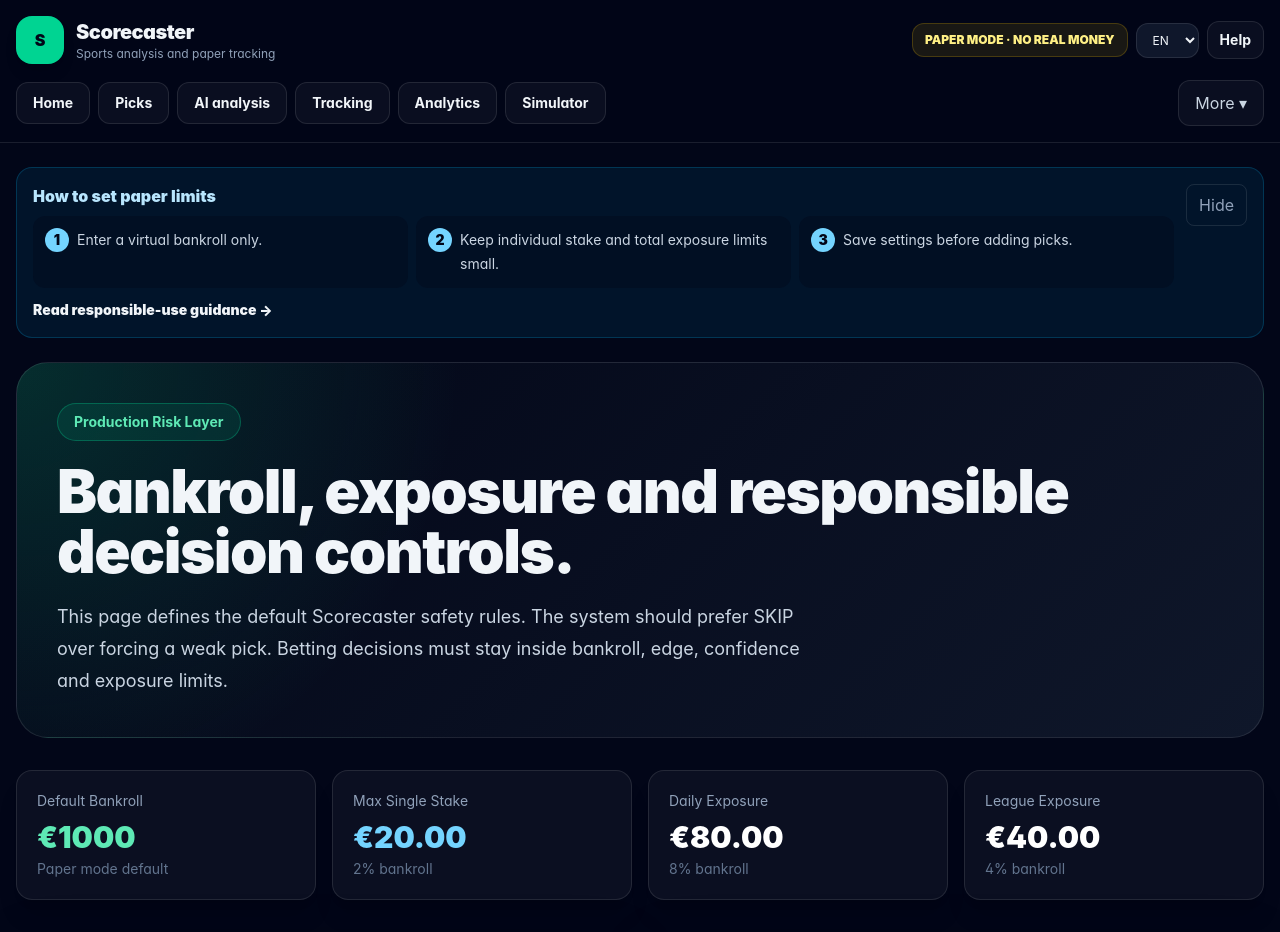
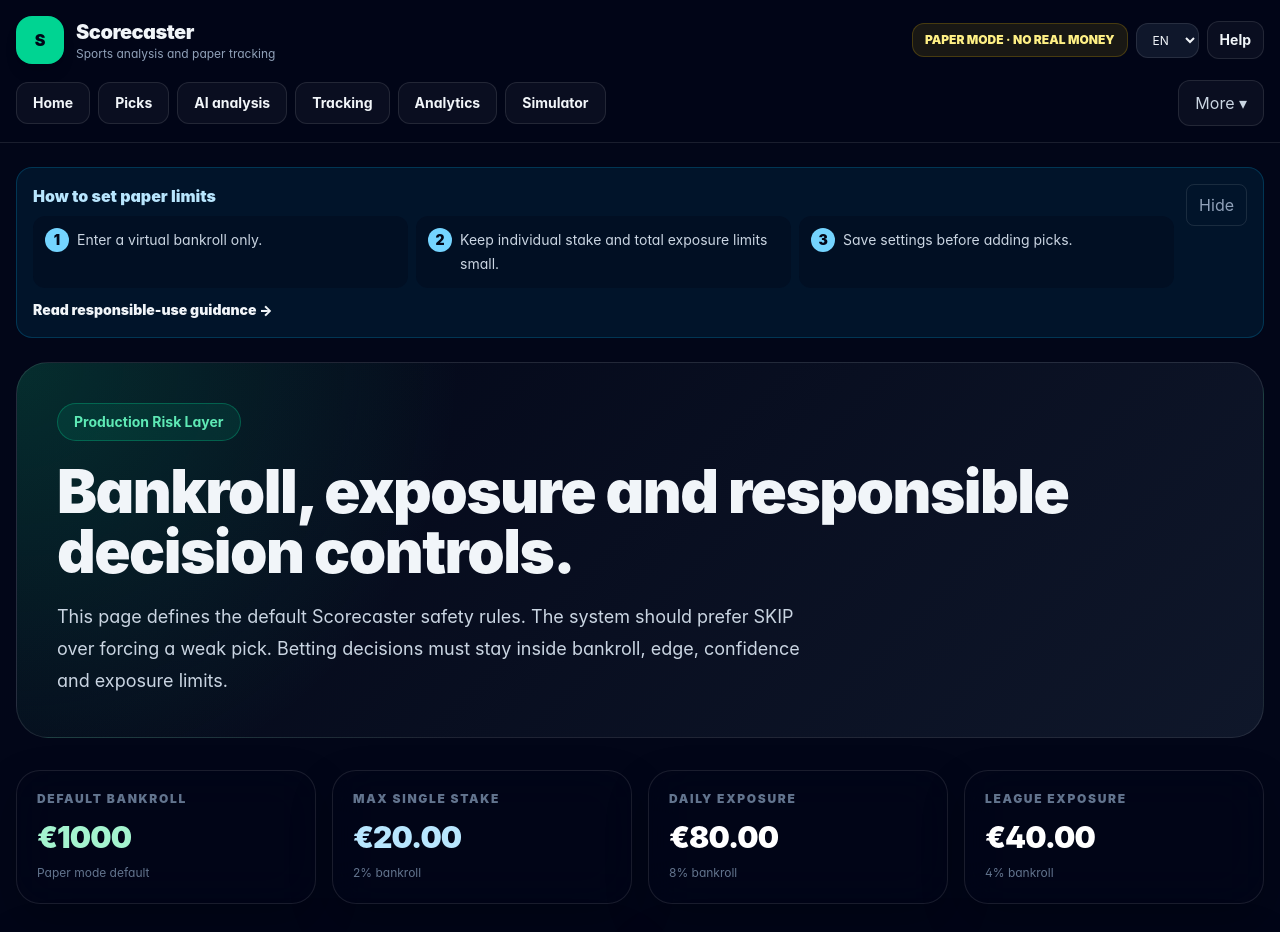
Before and after one commit to vv-glitchhub/scorecaster, a Next.js app: page /risk in a window 1280 px wide. Shown: the top 932 px of the page. Built offline with nearby package versions, Linux system fonts and the light colour scheme.

Commit message:
Modernize shared stat cards

```diff
--- a/app/components/StatCard.jsx
+++ b/app/components/StatCard.jsx
@@ -1,18 +1,24 @@
-export default function StatCard({ title, value, subtitle, tone = "default" }) {
-  const toneClass =
-    tone === "green"
-      ? "text-emerald-300"
-      : tone === "red"
-      ? "text-red-300"
+export default function StatCard({ title, value, subtitle, tone = "default", icon }) {
+  const toneClass = tone === "green"
+    ? "text-emerald-200"
+    : tone === "red"
+      ? "text-rose-200"
       : tone === "blue"
-      ? "text-sky-300"
-      : "text-white";
+        ? "text-sky-200"
+        : tone === "yellow"
+          ? "text-amber-200"
+          : tone === "purple"
+            ? "text-purple-200"
+            : "text-white";
 
   return (
-    <div className="rounded-2xl border border-white/10 bg-white/[0.04] p-5 shadow-xl">
-      <div className="text-sm text-slate-400">{title}</div>
-      <div className={`mt-2 text-3xl font-black ${toneClass}`}>{value}</div>
-      <div className="mt-1 text-sm text-slate-500">{subtitle}</div>
+    <div className="rounded-3xl border border-white/10 bg-slate-950/48 p-5 shadow-[0_18px_45px_rgba(0,0,0,0.2)] backdrop-blur-xl">
+      <div className="flex items-start justify-between gap-3">
+        <div className="text-xs font-black uppercase tracking-[0.14em] text-slate-500">{title}</div>
+        {icon && <div className="text-slate-500">{icon}</div>}
+      </div>
+      <div className={`mt-3 text-3xl font-black tracking-[-0.03em] ${toneClass}`}>{value}</div>
+      {subtitle && <div className="mt-2 text-xs leading-5 text-slate-500">{subtitle}</div>}
     </div>
   );
 }
```
